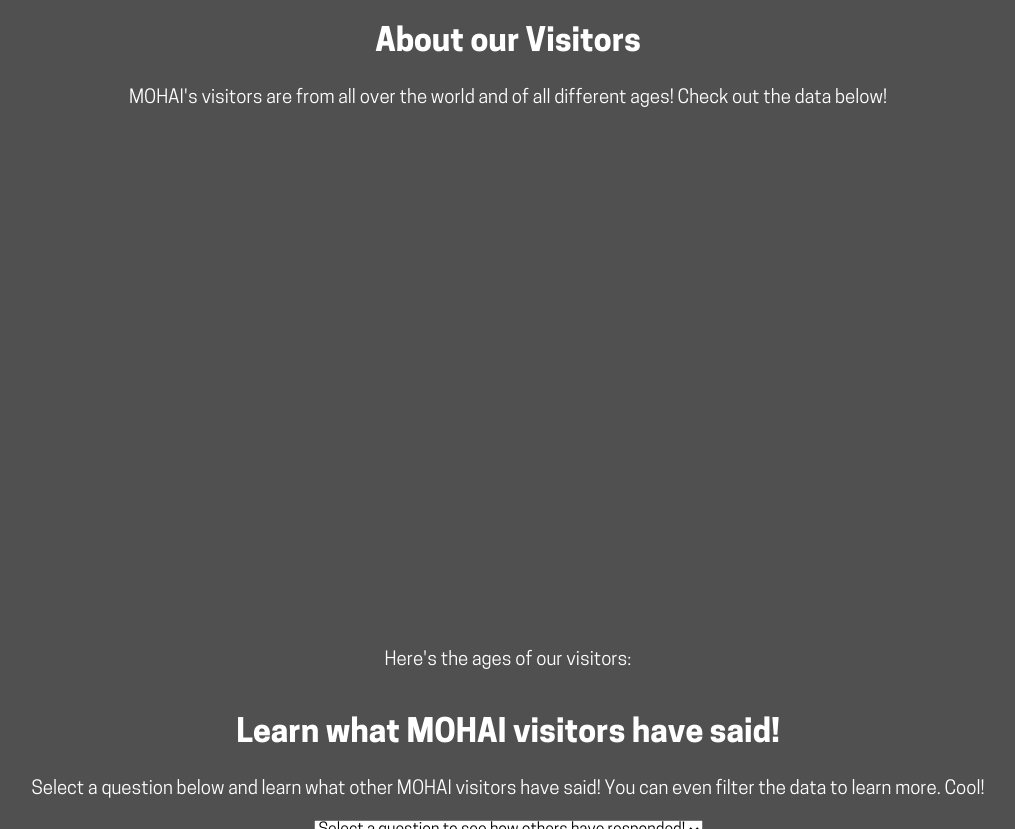
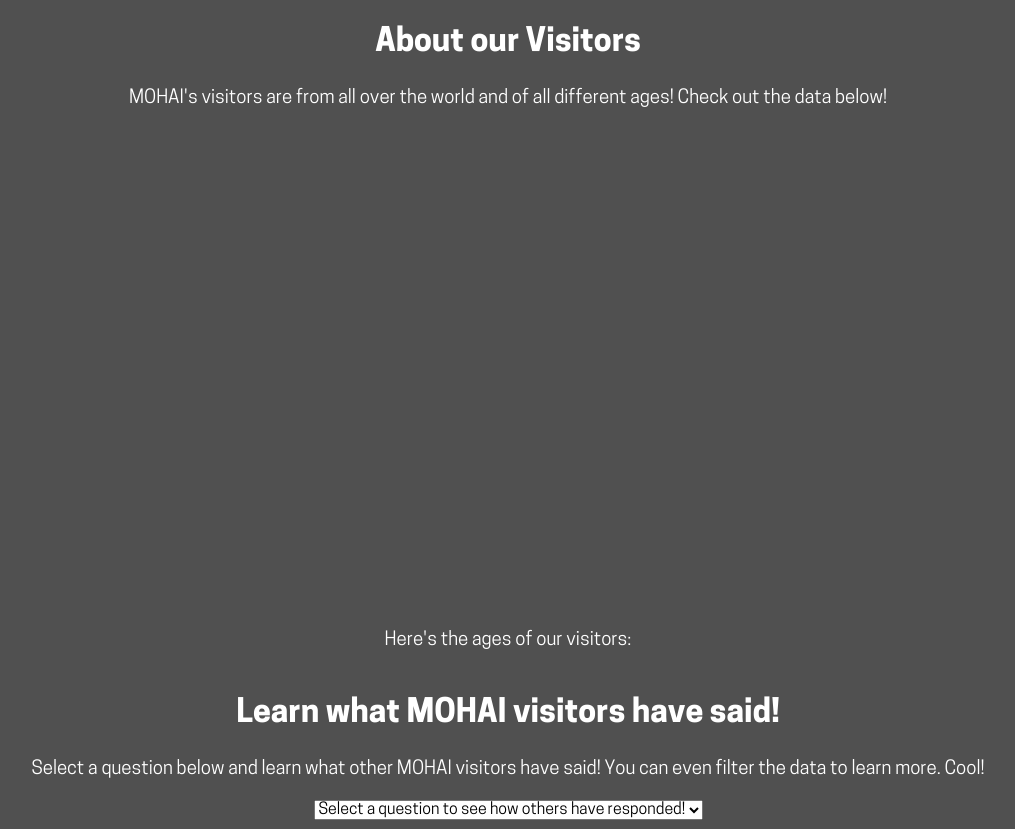
Before and after one commit to ShibaScream/MOHAI_data_app, a website: page index.html in a window 1280 px wide. Shown: the part 680-1509 px from the top of the page, without its empty margins (132-1147 px from the left). Drawn offline with nearby package versions, Linux system fonts and the light colour scheme; some packages are replaced by stand-ins of ours; no server answers; a script that the page names is missing; files whose address does not match are found by name.

Commit message:
fixed map styling

```diff
--- a/scripts/map.js
+++ b/scripts/map.js
@@ -90,7 +90,7 @@
     mapObj.map = new
     google.maps.Map(document.getElementById('i_frame'), {
       scrollwheel: true,
-      zoom: 2,
+      zoom: 3,
       center: {lat: 47.608013, lng: -122.335167}
     });
 
--- a/styles/base.css
+++ b/styles/base.css
@@ -86,11 +86,6 @@
   padding-bottom: 0;
 }
 
-#i_frame {
-  height: 500px;
-  width: 100%;
-}
-
 h1,
 h2,
 h3,
--- a/styles/modules.css
+++ b/styles/modules.css
@@ -1,3 +1,9 @@
+#i_frame {
+  height: 30em;
+  width: 100%;
+  margin: 0 auto;
+}
+
 @media only screen and (min-width: 600px){
   /*=====larger screens =====*/
   main{
@@ -45,4 +51,10 @@
     border-radius: 50px;
     padding: .5% 10%;
     }
+
+  #i_frame {
+    height: 30em;
+    width: 90%;
+    margin: 0 auto;
+  }
 }
```
